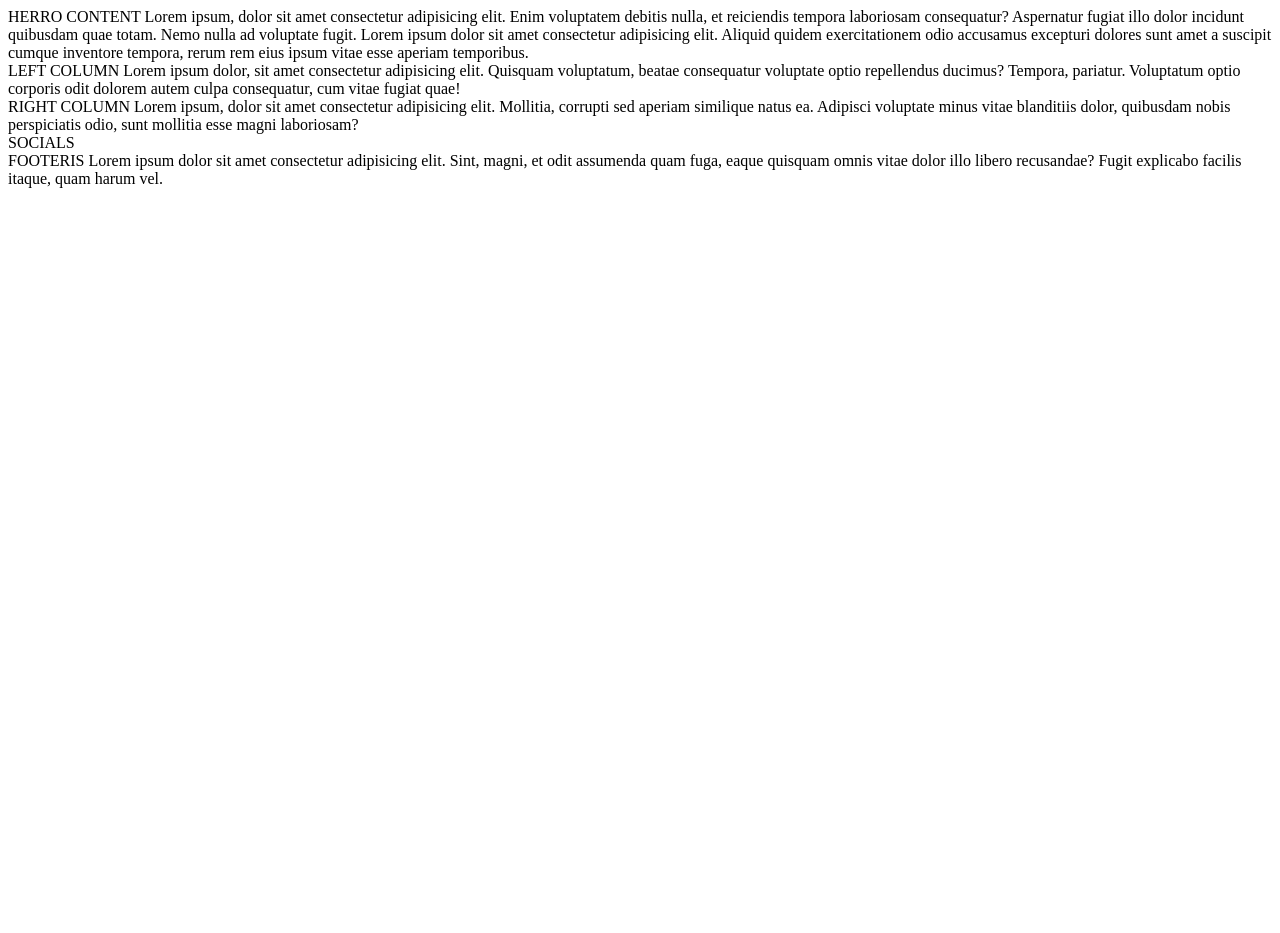
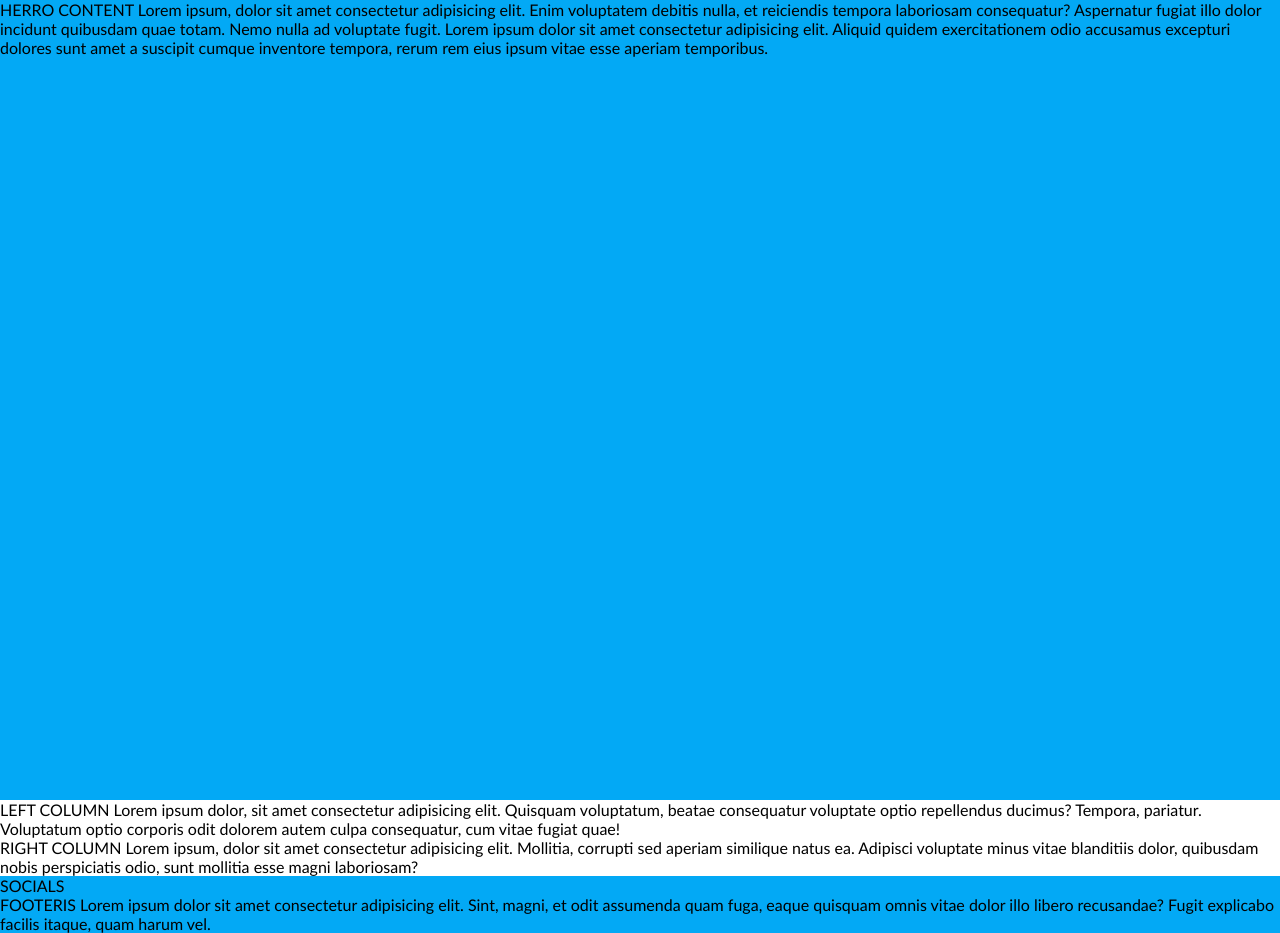
Before and after one commit to Rasosm/4-coming-soon, a website: page index.html in a window 1280 px wide. Before the commit the page ends 800 px from the top, so only its background shows below. Drawn offline with Linux system fonts and the light colour scheme.

Commit message:
base.css style

```diff
--- a/css/base/base.css
+++ b/css/base/base.css
@@ -0,0 +1,16 @@
+:root {
+  --primary-color: #03A9F5;
+}
+body,
+body * {
+  margin: 0;
+  padding: 0;
+  vertical-align: top;
+  box-sizing: border-box;
+}
+body {
+  font-family:'Gill Sans', 'Gill Sans MT', Calibri, 'Trebuchet MS', sans-serif;
+}
+.bg-primary {
+  background-color: var(--primary-color);
+}
--- a/css/pages/home.css
+++ b/css/pages/home.css
@@ -0,0 +1,3 @@
+.hero {
+  min-height: 100vh;
+}
--- a/index.html
+++ b/index.html
@@ -41,7 +41,7 @@
       </div>
     </section>
   </main>
-  <footer class="container br-primary">
+  <footer class="container bg-primary">
     <div class="row">SOCIALS</div>
     <div class="row-short">
         FOOTERIS
```
